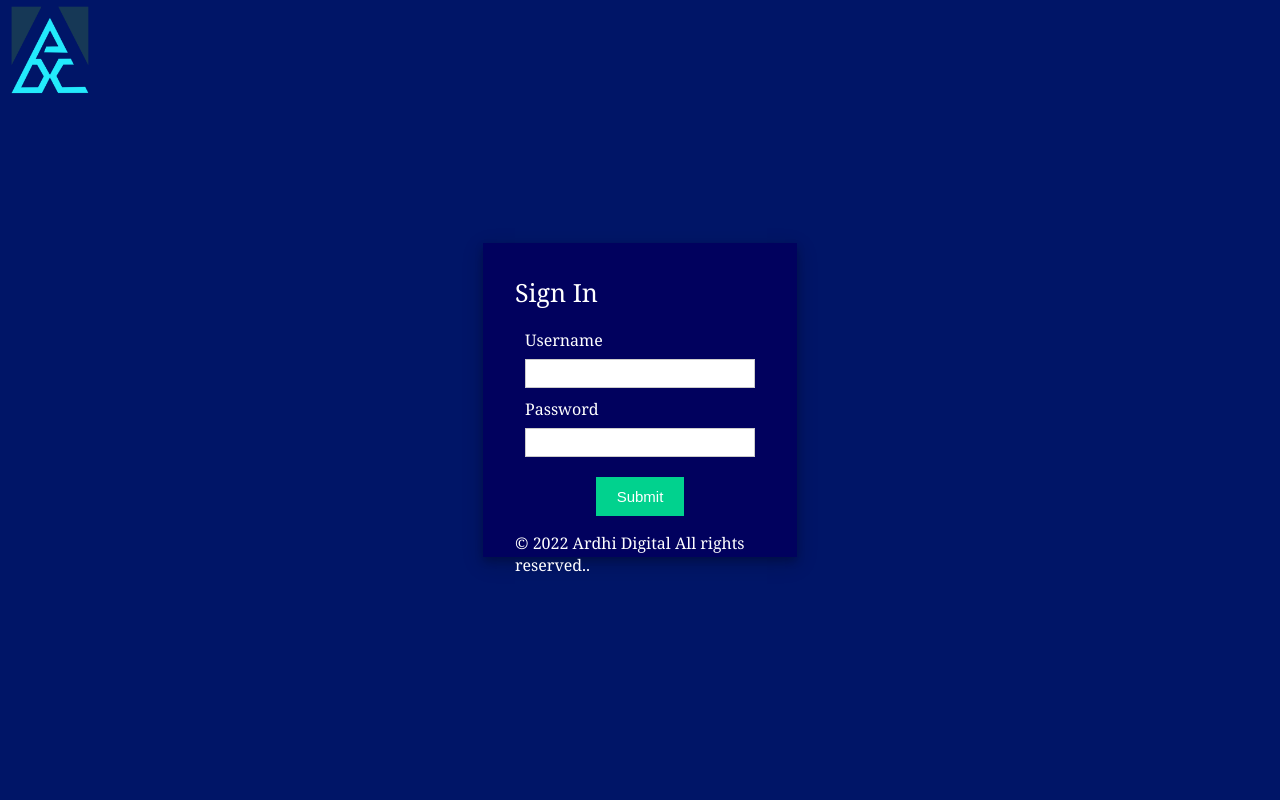
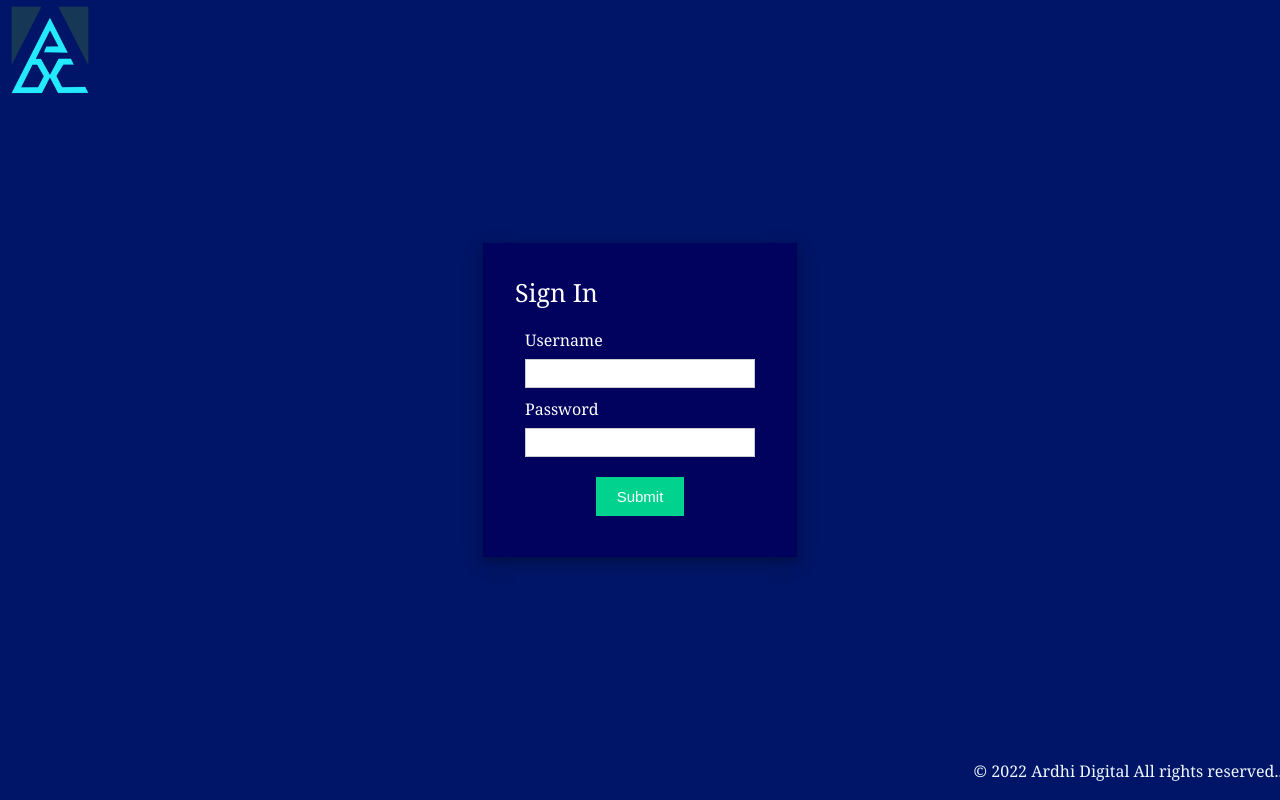
Before and after one commit to Naveen-Chaurasia/ardhi-prototype-app, a React (Create React App) app: page / in a window 1280 px wide. Built offline with nearby package versions, Linux system fonts and the light colour scheme.

Commit message:
updated style.css

```diff
--- a/src/App.js
+++ b/src/App.js
@@ -85,9 +85,7 @@ function App() {
   );
 
   return (
-
-
-
+    <div>
     <div className="app">
       <div className="logo" >
       <img src="logo.png" height="100px" width="100px" />
@@ -98,8 +96,11 @@ function App() {
 
         {isSubmitted ? navigate('/Page1')  : renderForm}
 
-        <Footer/>
+
       </div>
+      <Footer/>
+     </div>
+
      </div>
   );
 }
--- a/src/Page1.js
+++ b/src/Page1.js
@@ -8,7 +8,6 @@ import "./style.css";
 
 function Page1() {
     const [isClicked, setIsClicked] = useState(false);
-
   // React States
   const navigate= useNavigate();
 
@@ -35,8 +34,8 @@ function Page1() {
  {
     setIsClicked(true);
     console.log("^^^^^^^^^^^^^^^^^");
-    window.location.href = "http://localhost:3000/";
-  // window.location.href = "https://bloom.neo4j.io/index.html?connectURL=neo4j%2Bs%3A%2F%2F6799f560.databases.neo4j.io&_ga=2.105062592.230755171.1655092750-1401971628.1655092750";
+   // window.location.href = "http://localhost:3000/";
+   window.location.href = "https://bloom.neo4j.io/index.html?connectURL=neo4j%2Bs%3A%2F%2F6799f560.databases.neo4j.io&_ga=2.105062592.230755171.1655092750-1401971628.1655092750";
     console.log("^^^^^^^^^^^^^^^^^");
   let x=  document.getElementsByClassName("MuiButton-label")[1].click();
 
@@ -106,6 +105,7 @@ console.log("*********************");
       <button class="button button1" onClick={() => imageClick()}>View Chart</button>
       <div4/>
       </div4>
+
     </div>
 
     {/* {isClicked? navigate('/Page2'):renderForm} */}
--- a/src/style.css
+++ b/src/style.css
@@ -112,10 +112,10 @@
   background-color: #001567;
 }
 
-  /* .page1_image:hover {
+.page1_image:hover {
   /* background-color: #001567; */
   /* border:5px dotted black; */
-*/
+}
 
 .footer{
   padding-left: 10px;
```
Lines whose indentation alone changed are shown as unchanged.
